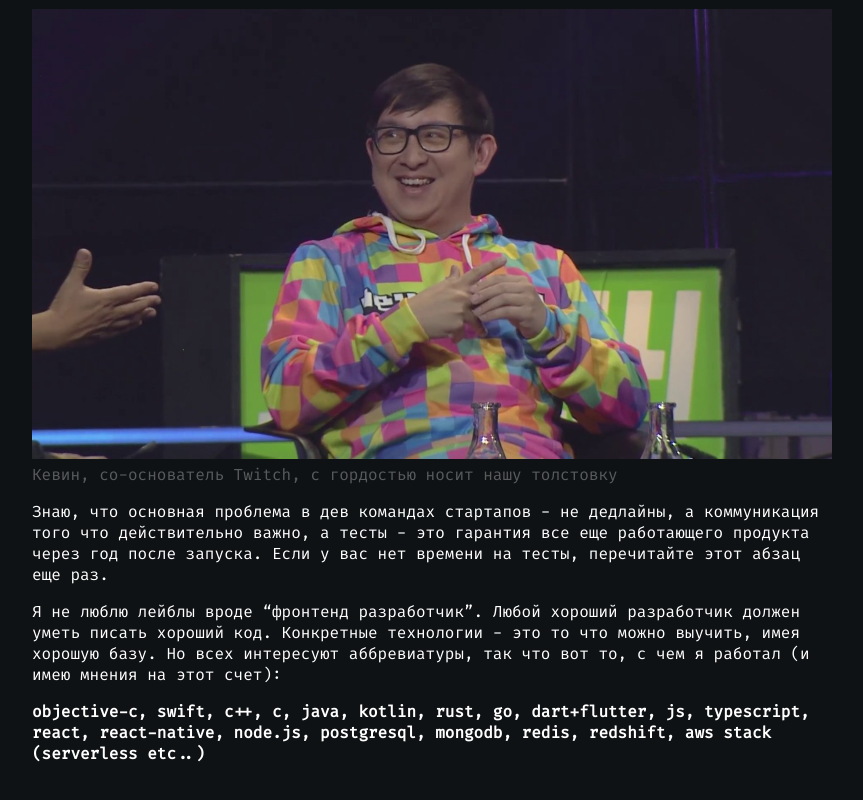
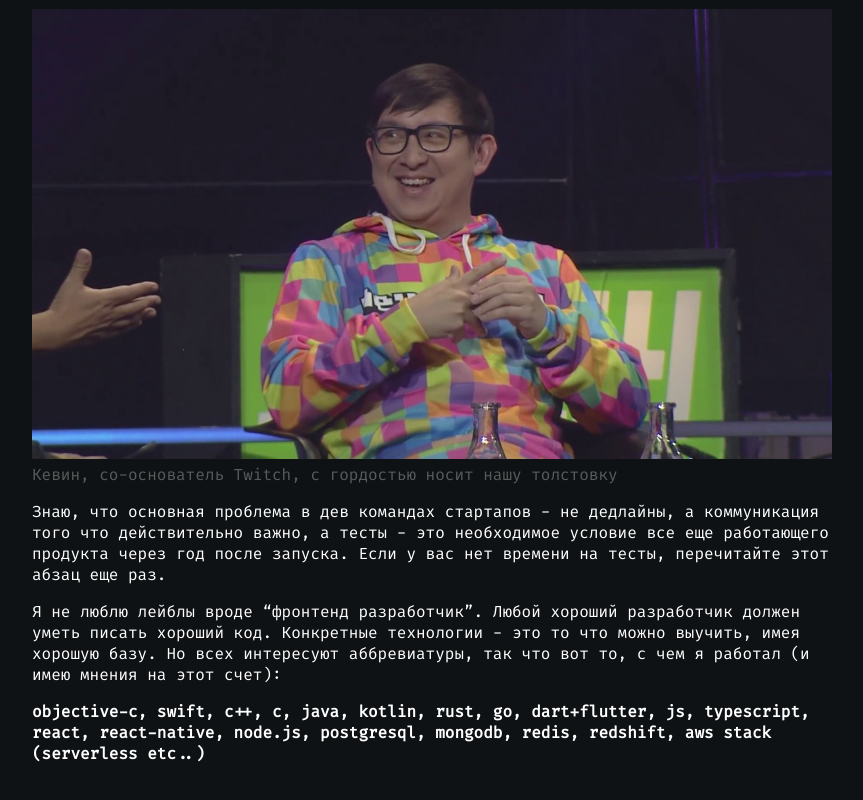
Before and after one commit to alexfedosov/x-x.codes, a Gatsby site: page /ru/about in a window 1280 px wide. Shown: the part 769-1569 px from the top of the page, without its empty margins (0-863 px from the left). Built offline with nearby package versions, Linux system fonts and the light colour scheme; Gatsby itself is replaced by a stand-in of ours.

Commit message:
Fix text on About me page

```diff
--- a/src/pages/ru/about.js
+++ b/src/pages/ru/about.js
@@ -44,7 +44,7 @@ const AboutPage = () => {
         <blockquote>Кевин, со-основатель Twitch, c гордостью носит нашу толстовку</blockquote>
         <p>
           Знаю, что основная проблема в дев командах стартапов - не дедлайны, а коммуникация того что действительно
-          важно, a тесты - это гарантия все еще работающего продукта через год после запуска. Если у вас нет времени на
+          важно, a тесты - это необходимое условие все еще работающего продукта через год после запуска. Если у вас нет времени на
           тесты, перечитайте этот абзац еще раз.
         </p>
         <p>
```
